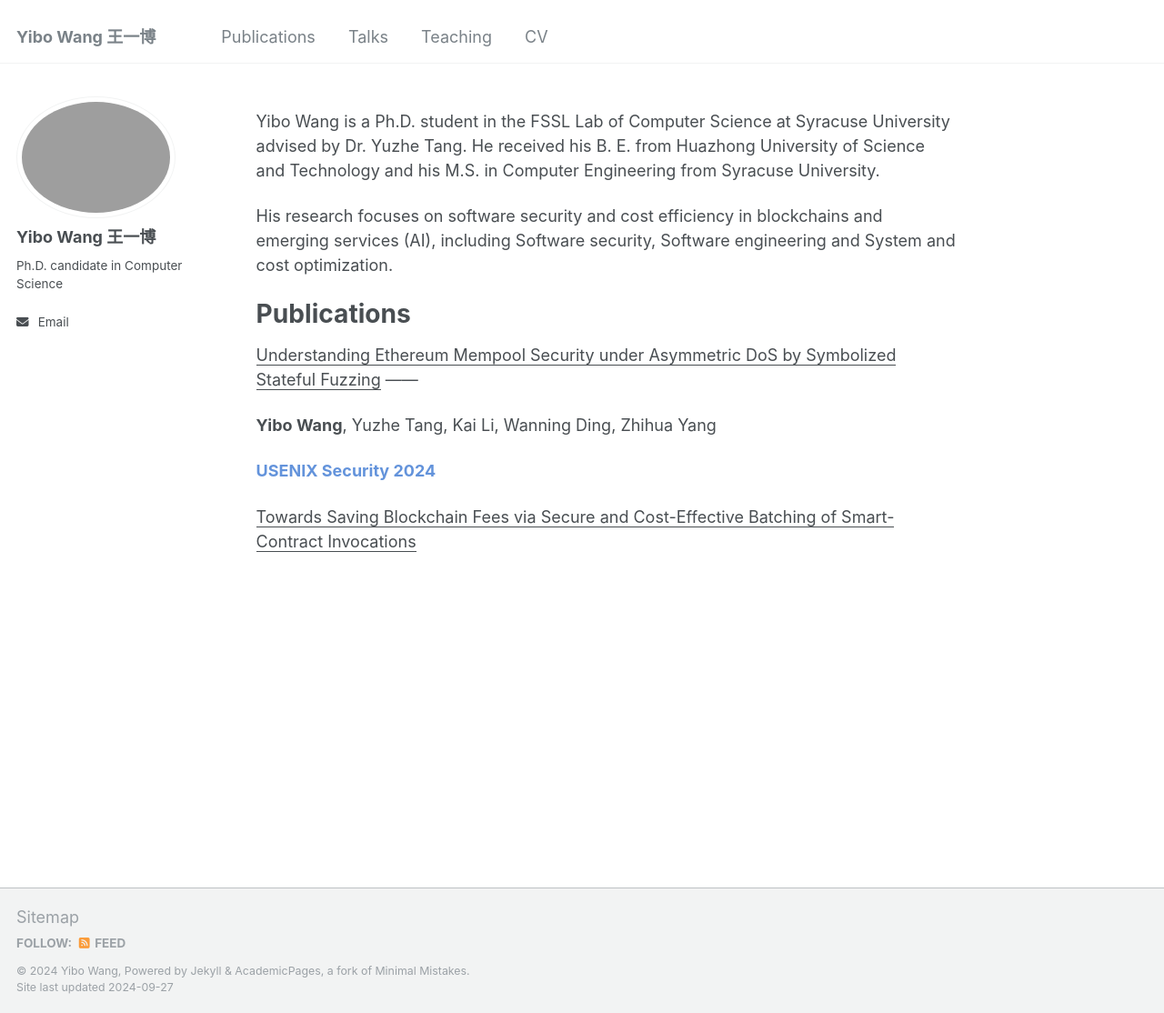
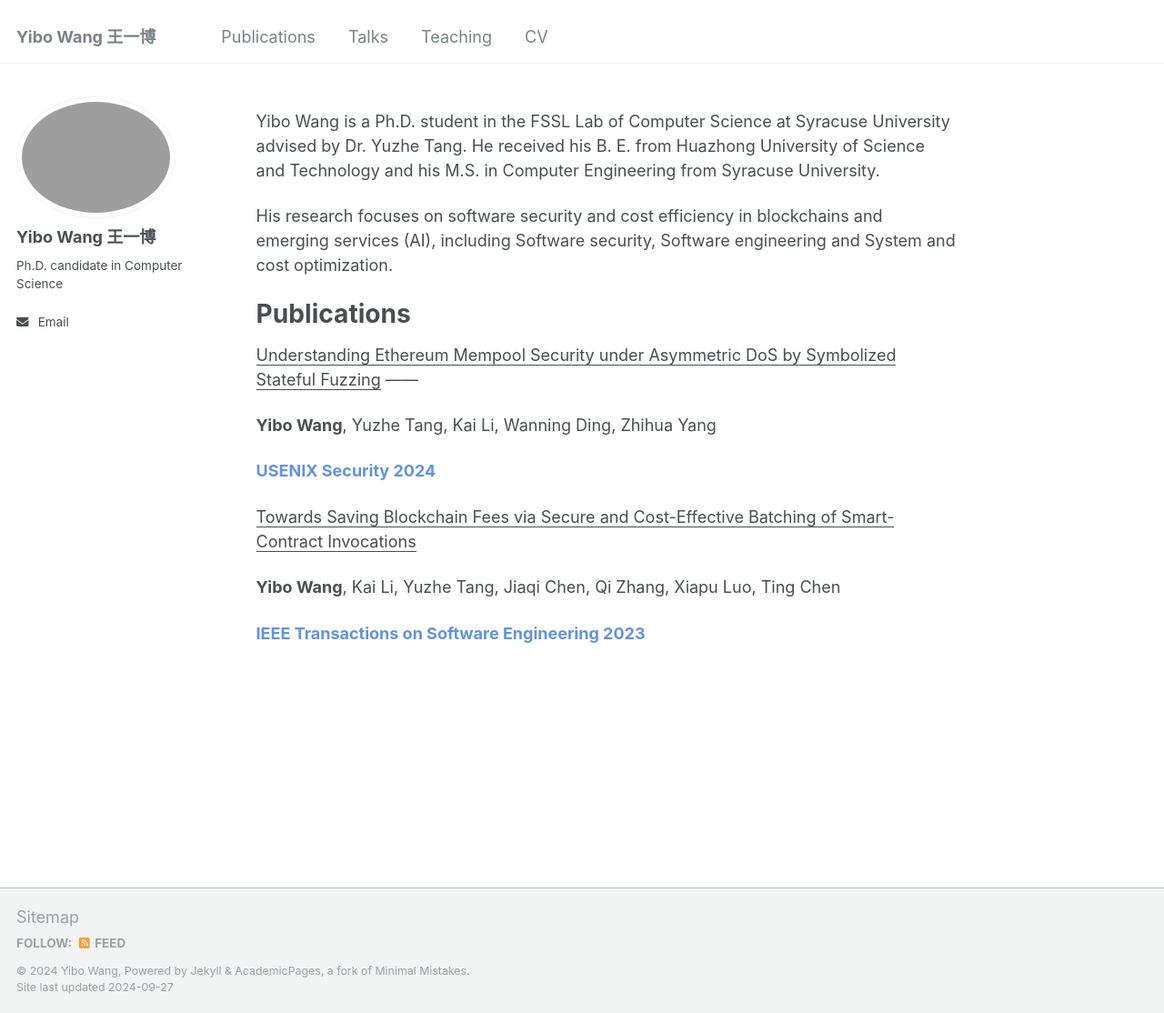
Before and after one commit to wangyibo0308/wangyibo0308.github.io, a Jekyll site: the page built from _pages/about.md, in a window 1280 px wide and 1114 px high. Shown: the whole window at 91% size. Built offline with Jekyll 4.4.1, drawn with Linux system fonts in a browser that asks for light colours.

Commit message:
Update about.md

```diff
--- a/_pages/about.md
+++ b/_pages/about.md
@@ -22,3 +22,7 @@ Publications
 **<span style="color: rgba(60, 120, 210, 0.8);">USENIX Security 2024</span>**
 
 <u>Towards Saving Blockchain Fees via Secure and Cost-Effective Batching of Smart-Contract Invocations</u>
+
+**Yibo Wang**, Kai Li, Yuzhe Tang, Jiaqi Chen, Qi Zhang, Xiapu Luo, Ting Chen
+
+**<span style="color: rgba(60, 120, 210, 0.8);">IEEE Transactions on Software Engineering 2023</span>**
```
